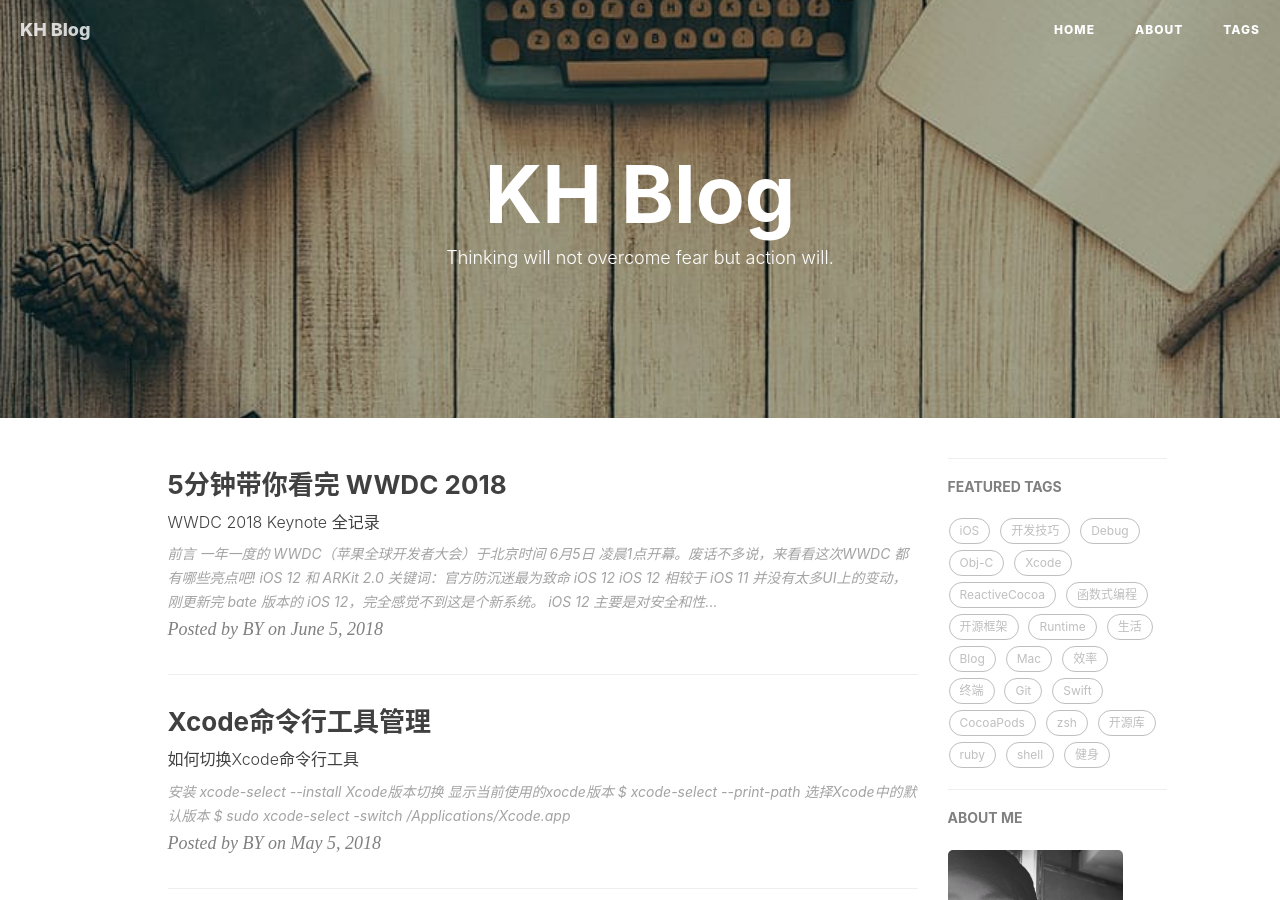
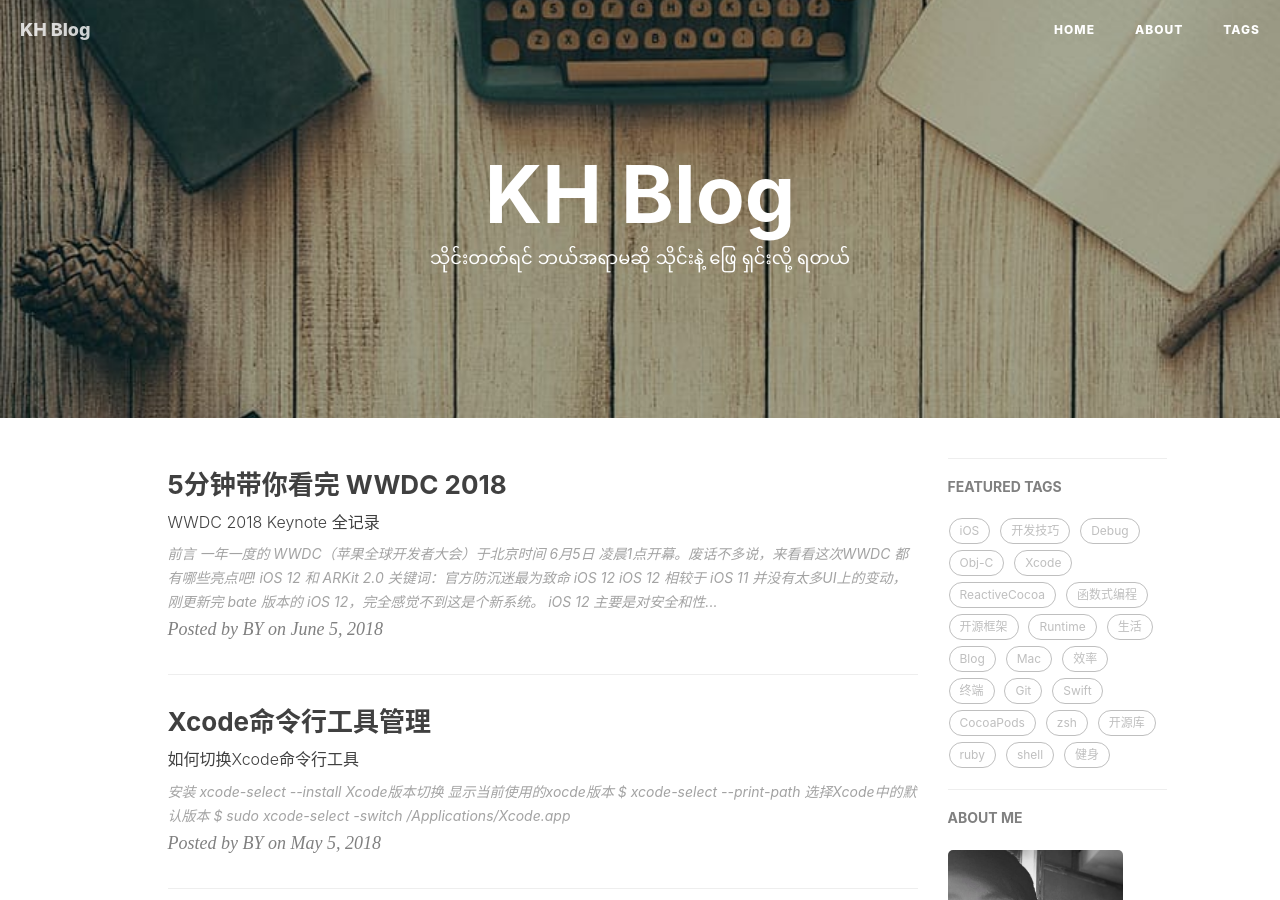
Before and after one commit to ko-htut/ko-htut.github.io, a Jekyll site: the page built from index.html, in a window 1280 px wide and 900 px high. Built offline with Jekyll 4.4.1, drawn with Linux system fonts in a browser that asks for light colours; nearby versions of some CDN libraries; the list of posts is cut into pages by our own code; comment, search, counter and statistics services are not loaded.

Commit message:
index change

```diff
--- a/index.html
+++ b/index.html
@@ -1,6 +1,6 @@
 ---
 layout: page
-description: "Thinking will not overcome fear but action will."
+description: "သိုင်းတတ်ရင် ဘယ်အရာမဆို သိုင်းနဲ့ ဖြေ ရှင်းလို့ ရတယ်"
 ---
 
 {% for post in paginator.posts %}
```
